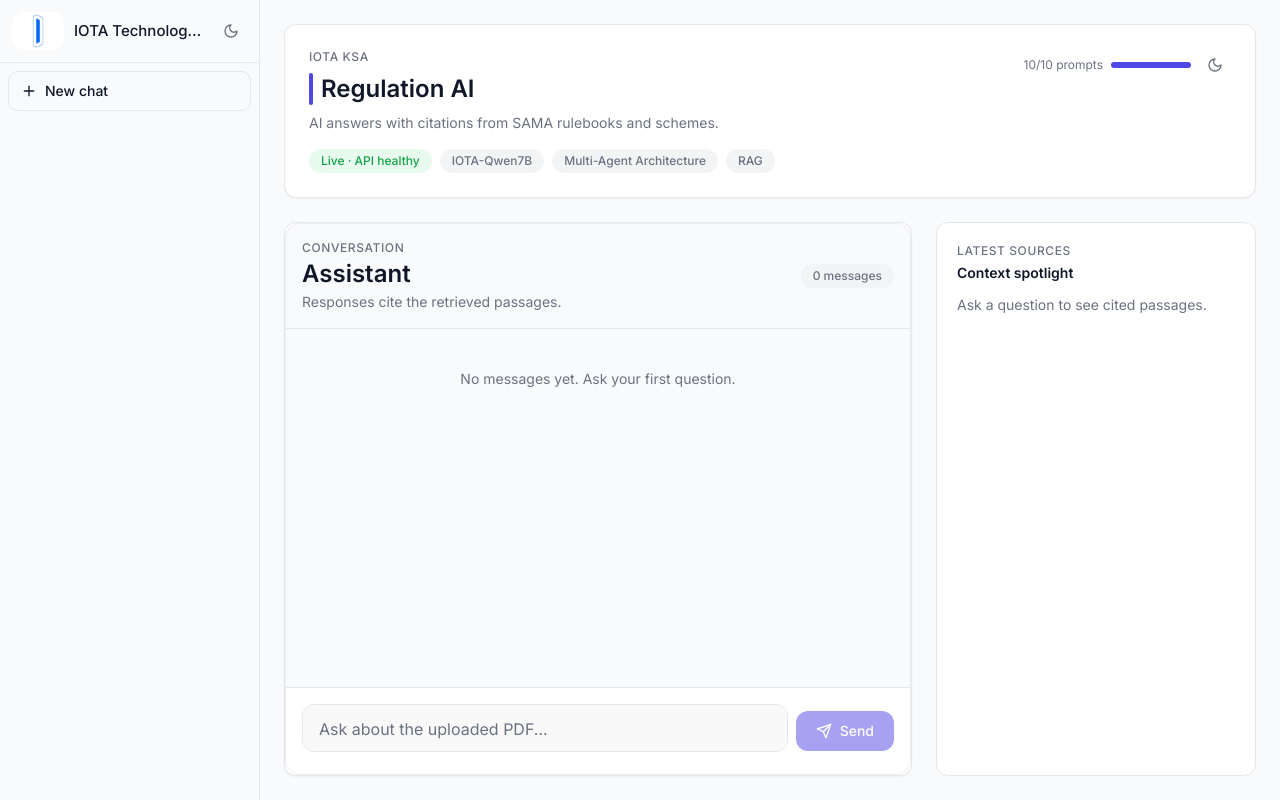
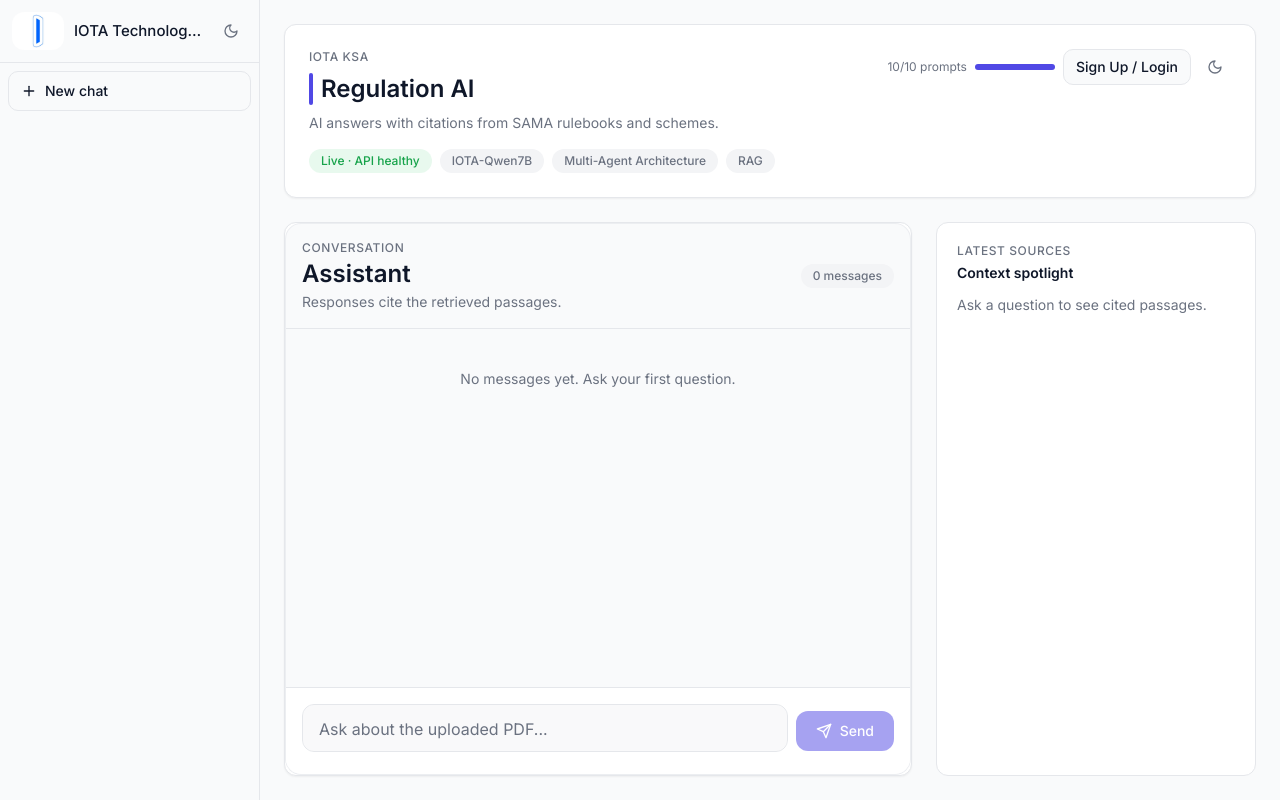
Before and after one commit to abduliota/iota, a Next.js app in the folder frontend/: page / in a window 1280 px wide. Built offline with nearby package versions, Linux system fonts and the light colour scheme.

Commit message:
Add authentication buttons to homepage: Implement conditional rendering for Sign Up/Login and Logout buttons based on user authentication status. Enhance user experience by allowing easy access to authentication options directly from the main page.

```diff
--- a/frontend/app/page.tsx
+++ b/frontend/app/page.tsx
@@ -130,6 +130,23 @@
               total={10}
               isAuthenticated={isAuthenticated}
             />
+            {!isAuthenticated ? (
+              <Button
+                size="sm"
+                variant="outline"
+                onClick={() => setShowAuthModal(true)}
+              >
+                Sign Up / Login
+              </Button>
+            ) : (
+              <Button
+                size="sm"
+                variant="outline"
+                onClick={logout}
+              >
+                Logout
+              </Button>
+            )}
             <ThemeToggle />
             <Button
               size="icon"
@@ -179,11 +196,30 @@
           <div className="mx-auto w-full max-w-[1200px] flex flex-1 min-h-0 flex-col px-4 py-4 md:px-6 md:py-6">
             <SummaryCard
               rightSlot={
-                <PromptCounter
-                  remaining={remainingPrompts}
-                  total={10}
-                  isAuthenticated={isAuthenticated}
-                />
+                <div className="flex items-center gap-2">
+                  <PromptCounter
+                    remaining={remainingPrompts}
+                    total={10}
+                    isAuthenticated={isAuthenticated}
+                  />
+                  {!isAuthenticated ? (
+                    <Button
+                      variant="outline"
+                      size="sm"
+                      onClick={() => setShowAuthModal(true)}
+                    >
+                      Sign Up / Login
+                    </Button>
+                  ) : (
+                    <Button
+                      variant="outline"
+                      size="sm"
+                      onClick={logout}
+                    >
+                      Logout
+                    </Button>
+                  )}
+                </div>
               }
             />
             <div className="mt-6 flex flex-1 min-h-0 gap-4 md:gap-6">
```
